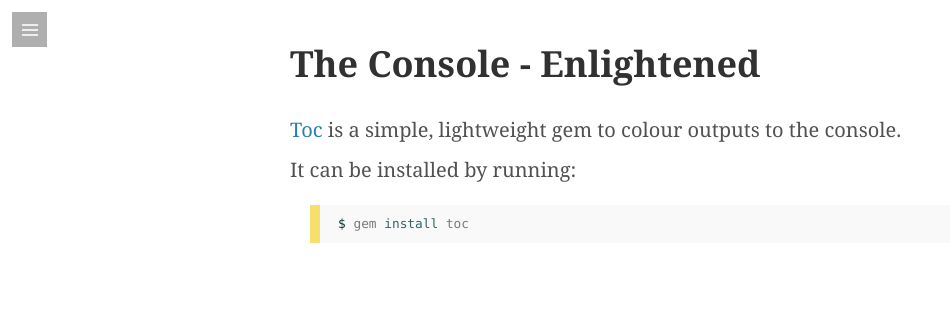
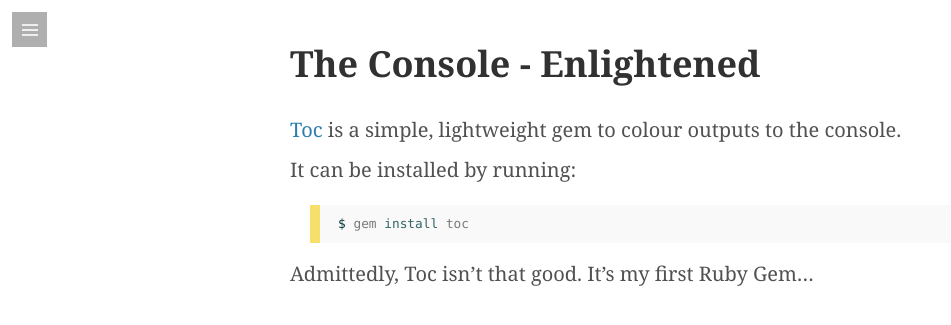
Before and after one commit to tiimgreen/tiimgreen.github.io, a Jekyll site: the page built from _posts/2014-04-14-colouring-output.markdown, in a window 1280 px wide and 900 px high, scrolled down 943 px, cut to the strip 0-355 px from the top of the window. Shown: the top 325 px of the strip, without its empty margins (0-951 px from the left). Built offline with Jekyll 4.4.1, drawn with Linux system fonts in a browser that asks for light colours; some web fonts are replaced; Markdown is read by kramdown in place of the engine named in the settings.

Commit message:
Update post

```diff
--- a/_posts/2014-04-14-colouring-output.markdown
+++ b/_posts/2014-04-14-colouring-output.markdown
@@ -16,3 +16,5 @@
 {% highlight bash %}
 $ gem install toc
 {% endhighlight %}
+
+Admittedly, Toc isn't that good. It's my first Ruby Gem...
```
